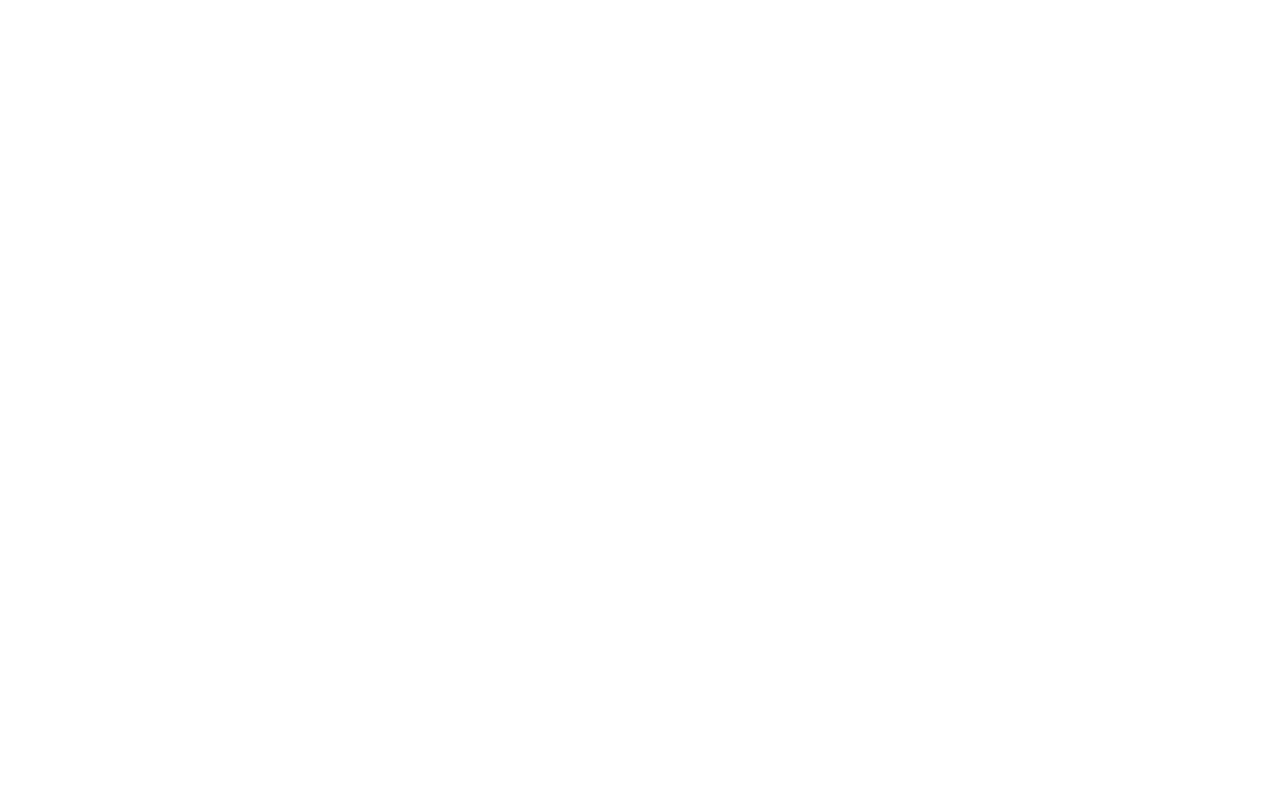
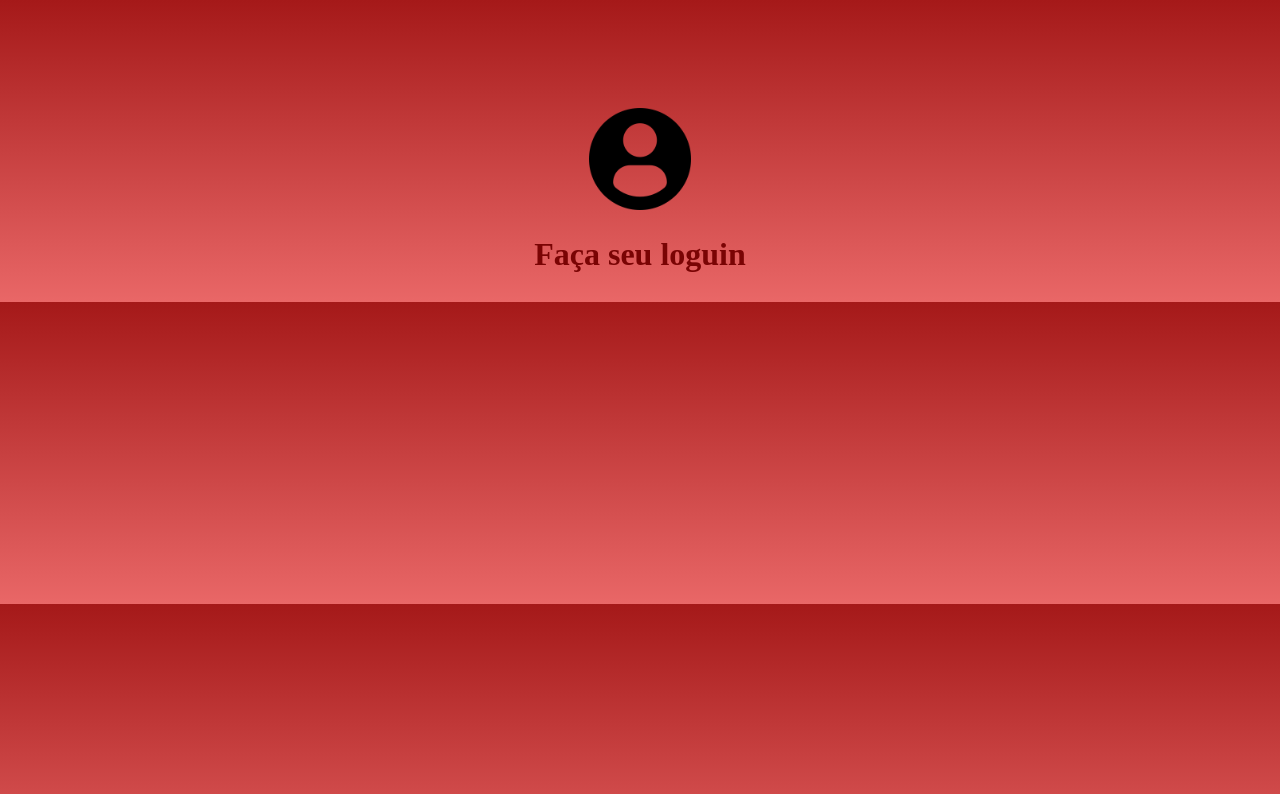
Before and after one commit to NatalySilva2012/sistema-de-atividade, a plain HTML site: page login.html in a window 1280 px wide. Drawn offline with Linux system fonts and the light colour scheme.

Commit message:
começamos tela de loguin

```diff
--- a/login.html
+++ b/login.html
@@ -0,0 +1,16 @@
+<!DOCTYPE html>
+<html lang="en">
+<head>
+    <meta charset="UTF-8">
+    <meta name="viewport" content="width=device-width, initial-scale=1.0">
+    <title>Document</title>
+    <link rel="stylesheet" href="style.css">
+</head>
+<body>
+<div class="pg-loguin">
+    <img src="usuario-de-perfil.png" width="20%">
+    <h1>Faça seu loguin</h1>
+
+</div>
+</body>
+</html>
--- a/style.css
+++ b/style.css
@@ -1,12 +1,12 @@
 h1{
-    color: rgba(160, 0, 0, 0.753);
+    color: rgb(122, 4, 4);
 }
 
 .botões a {
     font-size: 20px;
     color: rgb(42, 63, 9);
     text-decoration: none;
-    background-color: rgb(233, 192, 79);
+    background-color: rgb(255, 205, 67);
     padding: 10px;
     border-radius: 10px;
 }
@@ -25,11 +25,16 @@ h1{
 }
 
 .botões a:hover{
-    background-color: rgb(206, 159, 31);
+    background-color: rgb(230, 169, 4);
 }
-body {
-    background-image: linear-gradient(0deg, #204583, #87CEFA);
+body{
+    background-image: linear-gradient(0deg, #e96767, #a51919);
     background-attachment: flex;
     display: flex;
     justify-content: center;
 }
+
+.pg-loguin{
+    text-align: center;
+    margin-top: 100px;
+}
```
Also changed, not shown: cadastro.html (+11 -0 lines), usuario-de-perfil.png (added).
